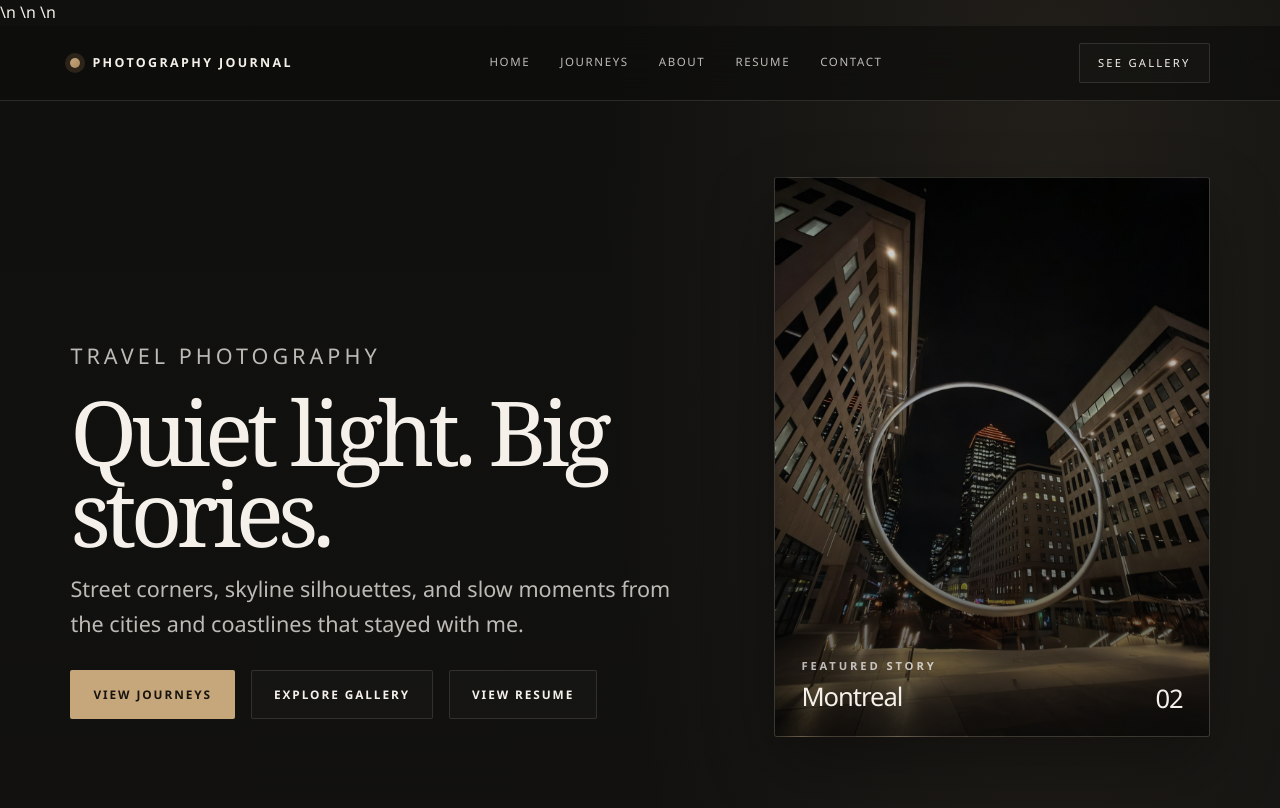
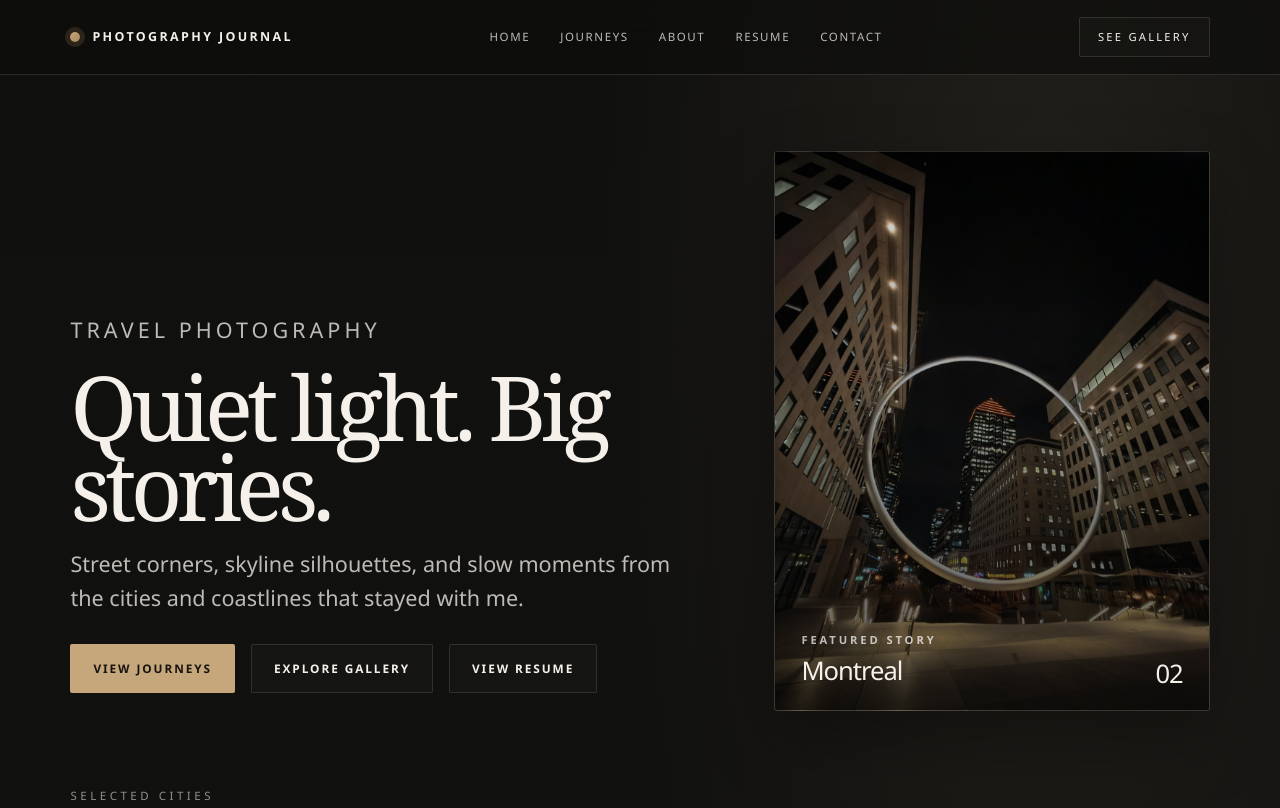
Before and after one commit to sakshamm123/my_photography_portfolio, a plain HTML site: page portfolio.html in a window 1280 px wide. Shown: the top 808 px of the page. Drawn offline with Linux system fonts and the light colour scheme.

Commit message:
Fix literal newline escape characters in page markup

```diff
--- a/portfolio.html
+++ b/portfolio.html
@@ -3,7 +3,9 @@
 <head>
     <meta charset="UTF-8">
     <meta name="viewport" content="width=device-width, initial-scale=1.0">
-    <meta name="description" content="Travel photography and city collections by Saksham Mishra. Explore photographs from Toronto, Montreal, Ottawa, New York, and Quebec City.">\n    <meta name="theme-color" content="#0d0d0c">\n    <title>Photography Journal | Saksham Mishra</title>
+    <meta name="description" content="Travel photography and city collections by Saksham Mishra. Explore photographs from Toronto, Montreal, Ottawa, New York, and Quebec City.">
+    <meta name="theme-color" content="#0d0d0c">
+    <title>Photography Journal | Saksham Mishra</title>
     <style>
         :root {
             --bg: #0d0d0c;
@@ -730,7 +732,8 @@
                 width: min(92vw, 1000px);
             }
         }
-    </style>\n    <link rel="stylesheet" href="portfolio-refinements.css">
+    </style>
+    <link rel="stylesheet" href="portfolio-refinements.css">
 </head>
 <body>
     <header class="topbar">
```
